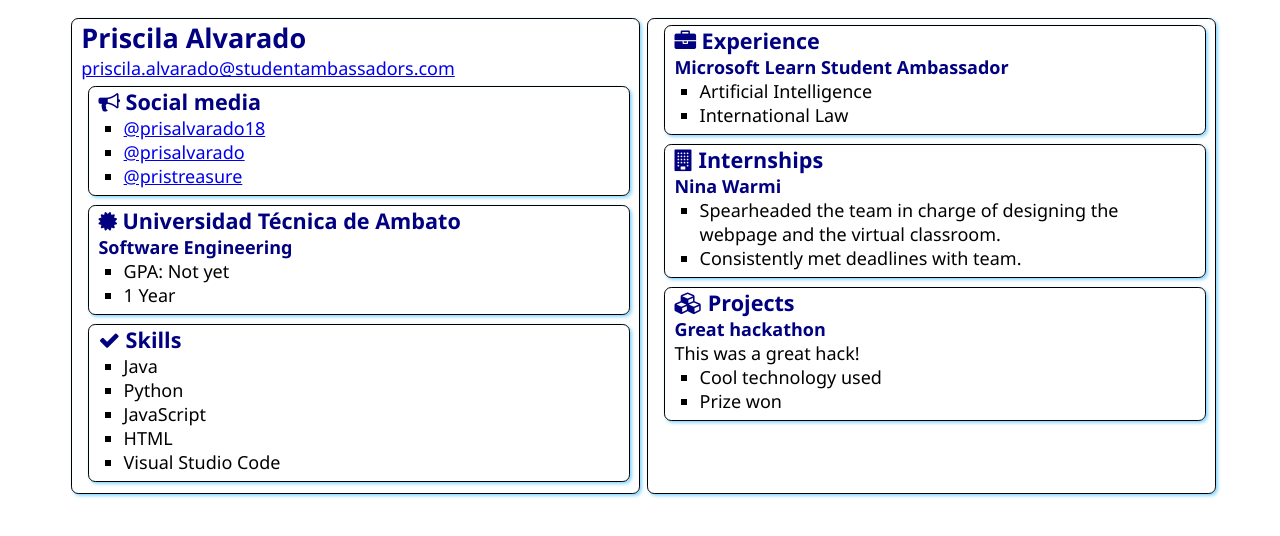
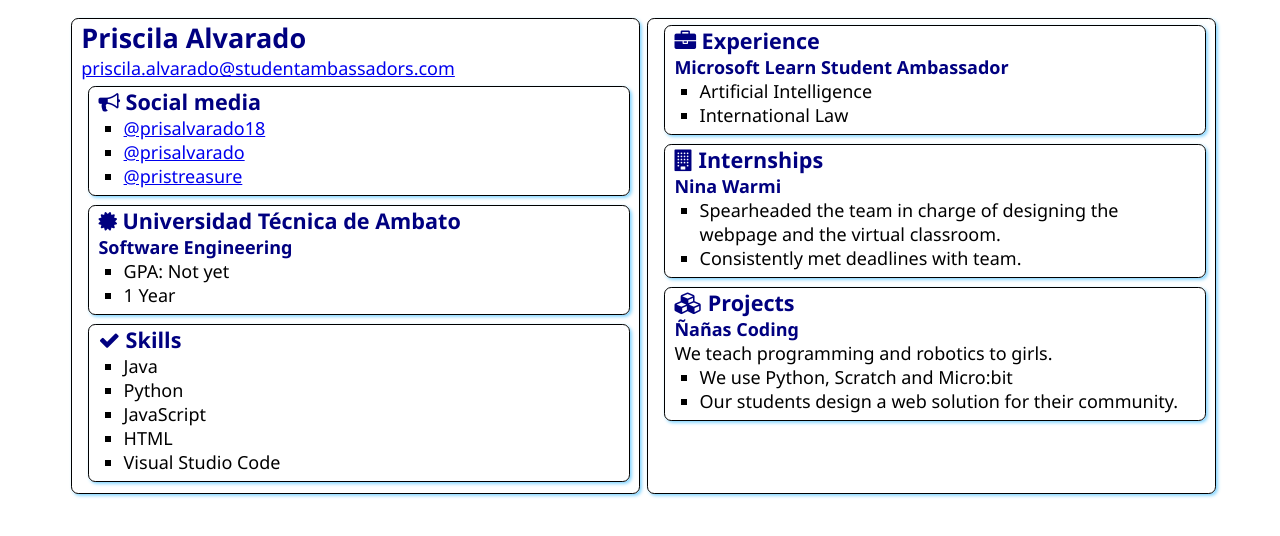
Before and after one commit to prisalvarado18/SATechnicalOnboarding, a plain HTML site: page src/index.html in a window 1280 px wide. Drawn offline with Linux system fonts and the light colour scheme.

Commit message:
Added my projects
I added my projects like Ñañas Coding.

```diff
--- a/src/index.html
+++ b/src/index.html
@@ -85,11 +85,11 @@
                     Projects
                 </h2>
 
-                <h3>Great hackathon</h3>
-                <div>This was a great hack!</div>
+                <h3>Ñañas Coding</h3>
+                <div>We teach programming and robotics to girls.</div>
                 <ul>
-                    <li>Cool technology used</li>
-                    <li>Prize won</li>
+                    <li>We use Python, Scratch and Micro:bit</li>
+                    <li>Our students design a web solution for their community.</li>
                 </ul>
             </section>
         </article>
```
